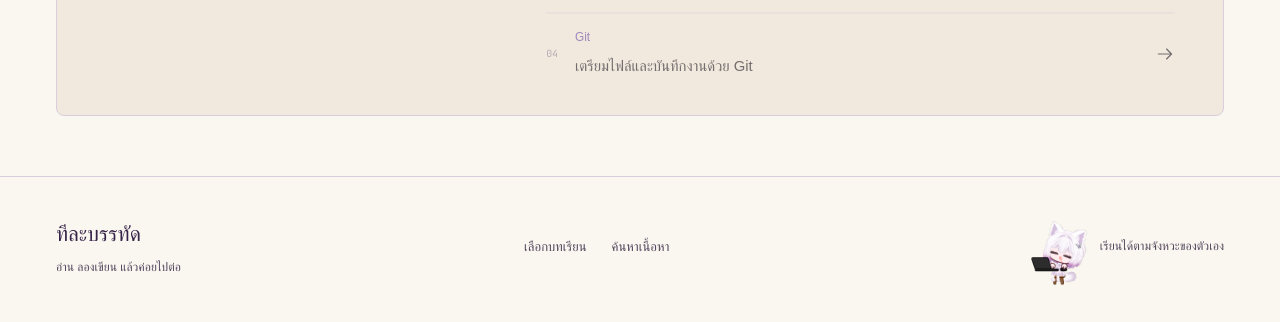
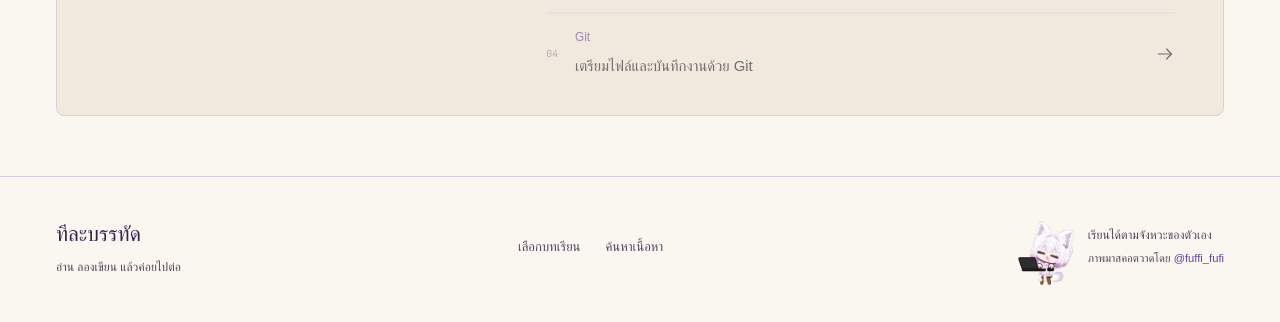
Before and after one commit to tantaihaha4487/teelabandat, an Astro site: page / in a window 1280 px wide. Shown: the part 1982-2304 px from the top of the page. Built offline with nearby package versions, Linux system fonts and the light colour scheme; Astro itself is replaced by a stand-in of ours; a web font is replaced by a local one.

Commit message:
style: credit mascot artist in site footer

```diff
--- a/src/layouts/Base.astro
+++ b/src/layouts/Base.astro
@@ -25,6 +25,6 @@ const nav = await sections();
       <details class="mobile-nav"><summary>เมนู <span aria-hidden="true">+</span></summary><nav aria-label="เมนูบนมือถือ"><a href="/learn/">บทเรียนทั้งหมด</a>{nav.map(s=><a href={sectionUrl(s)} aria-current={current === s.id ? 'page' : undefined}>{s.label}</a>)}</nav></details>
     </header>
     <main id="main" class:list={['main-shell', { wide }]}><slot/></main>
-    <footer class="site-footer"><a class="footer-brand" href="/">ทีละบรรทัด<span>อ่าน ลองเขียน แล้วค่อยไปต่อ</span></a><nav aria-label="ท้ายหน้า"><a href="/learn/">เลือกบทเรียน</a><a href="/search/">ค้นหาเนื้อหา</a></nav><div class="footer-companion"><Mascot pose="nap" class="footer-mascot"/><p>เรียนได้ตามจังหวะของตัวเอง</p></div></footer>
+    <footer class="site-footer"><a class="footer-brand" href="/">ทีละบรรทัด<span>อ่าน ลองเขียน แล้วค่อยไปต่อ</span></a><nav aria-label="ท้ายหน้า"><a href="/learn/">เลือกบทเรียน</a><a href="/search/">ค้นหาเนื้อหา</a></nav><div class="footer-companion"><Mascot pose="nap" class="footer-mascot"/><div class="footer-copy"><p>เรียนได้ตามจังหวะของตัวเอง</p><p class="artist-credit">ภาพมาสคอตวาดโดย <a href="https://x.com/fuffi_fufi">@fuffi_fufi</a></p></div></div></footer>
   </body>
 </html>
--- a/src/styles/global.css
+++ b/src/styles/global.css
@@ -1609,7 +1609,10 @@ button:disabled {
 .search-mascot { --mascot-size: 10rem; flex: 0 0 10rem; transform: rotate(5deg); }
 .footer-companion { display: flex; align-items: center; gap: .45rem; }
 .footer-mascot { --mascot-size: 5rem; flex: none; }
+.footer-copy { display: grid; gap: .22rem; }
 .footer-companion p { margin: 0; color: var(--muted); font-size: .76rem; }
+.footer-companion .artist-credit { font-size: .7rem; }
+.artist-credit a { color: var(--primary); text-underline-offset: .15em; }
 .rail-companion { margin-block-start: 2rem; padding-block-start: 1.1rem; border-block-start: 1px solid var(--outline); }
 .rail-mascot { --mascot-size: 7.5rem; margin-inline: auto; transform: rotate(-6deg); }
 .rail-companion .reading-note { margin-block-start: .35rem; padding-block-start: 0; border: 0; text-align: center; }
```
